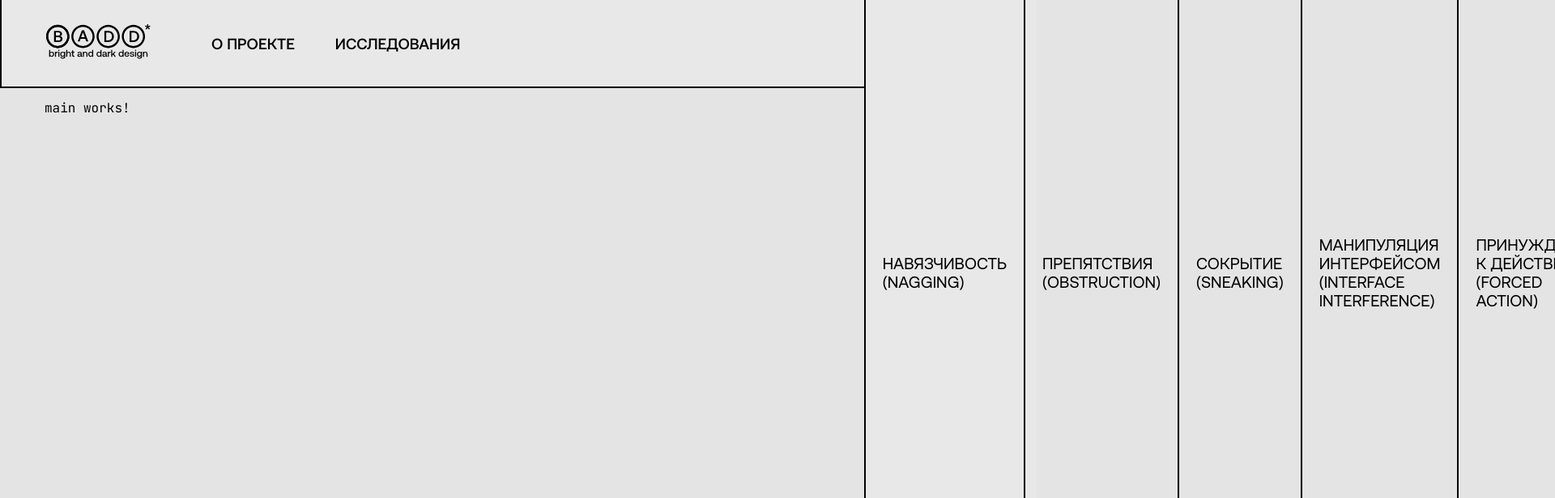
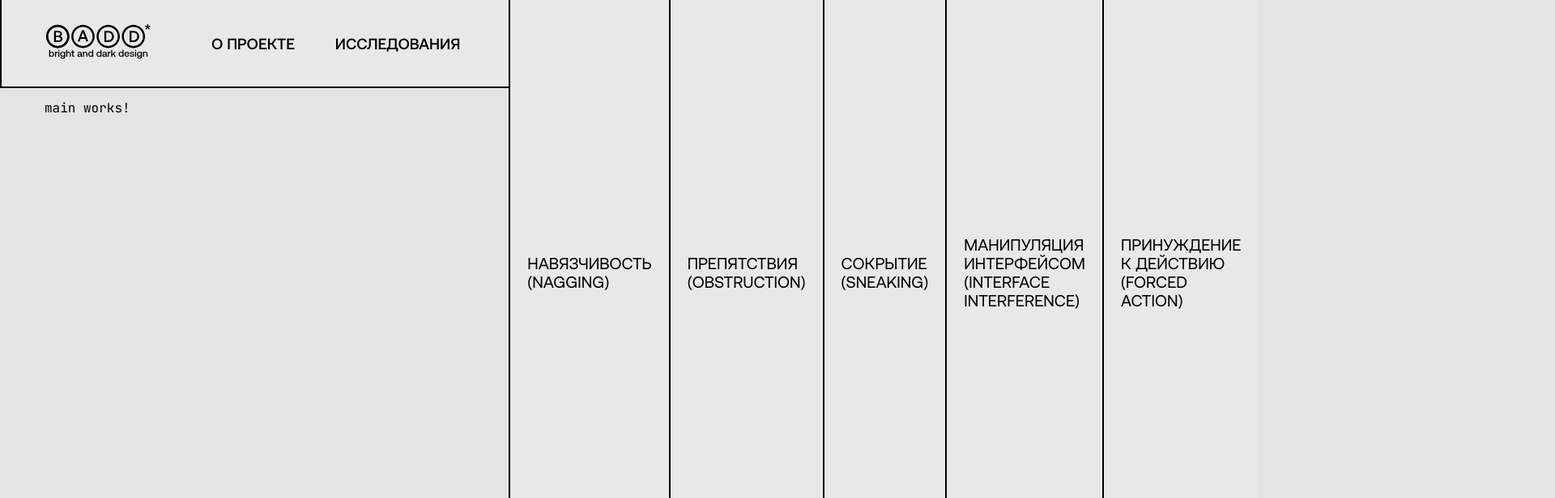
Before and after one commit to TatiWolf/bad-design, an Angular app: page / in a window 1280 px wide. Shown: the top 616 px of the page at 81% size, 1920 px wide, since content can reach past the window. Built offline with nearby package versions, Linux system fonts and the light colour scheme.

Commit message:
updated grid

```diff
--- a/src/app/app.scss
+++ b/src/app/app.scss
@@ -1,6 +1,6 @@
 .main {
   display: grid;
-  grid-template-columns: repeat(12, 1fr);
+  //grid-template-columns: repeat(12, 1fr);
 
 }
 
```
